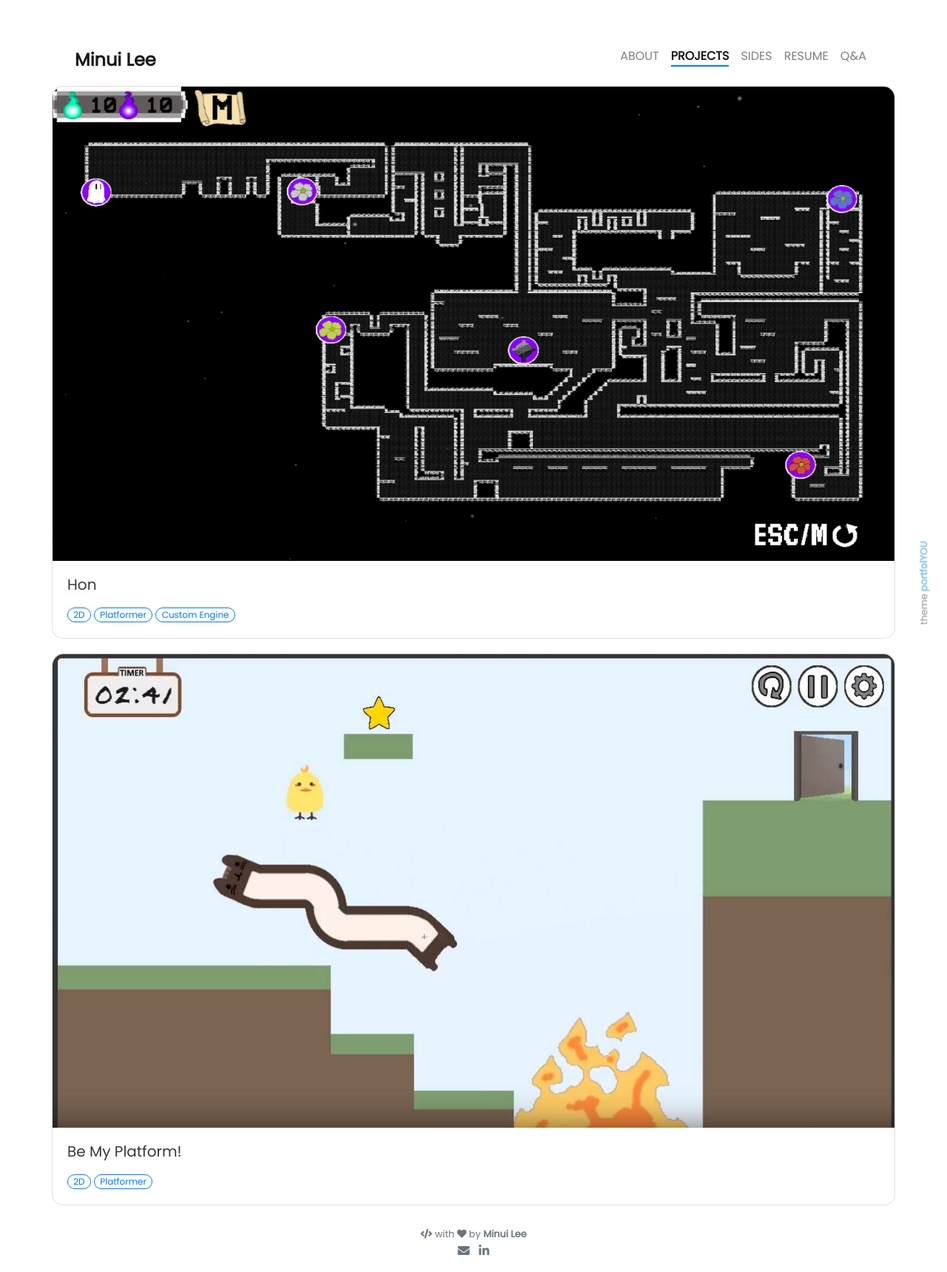
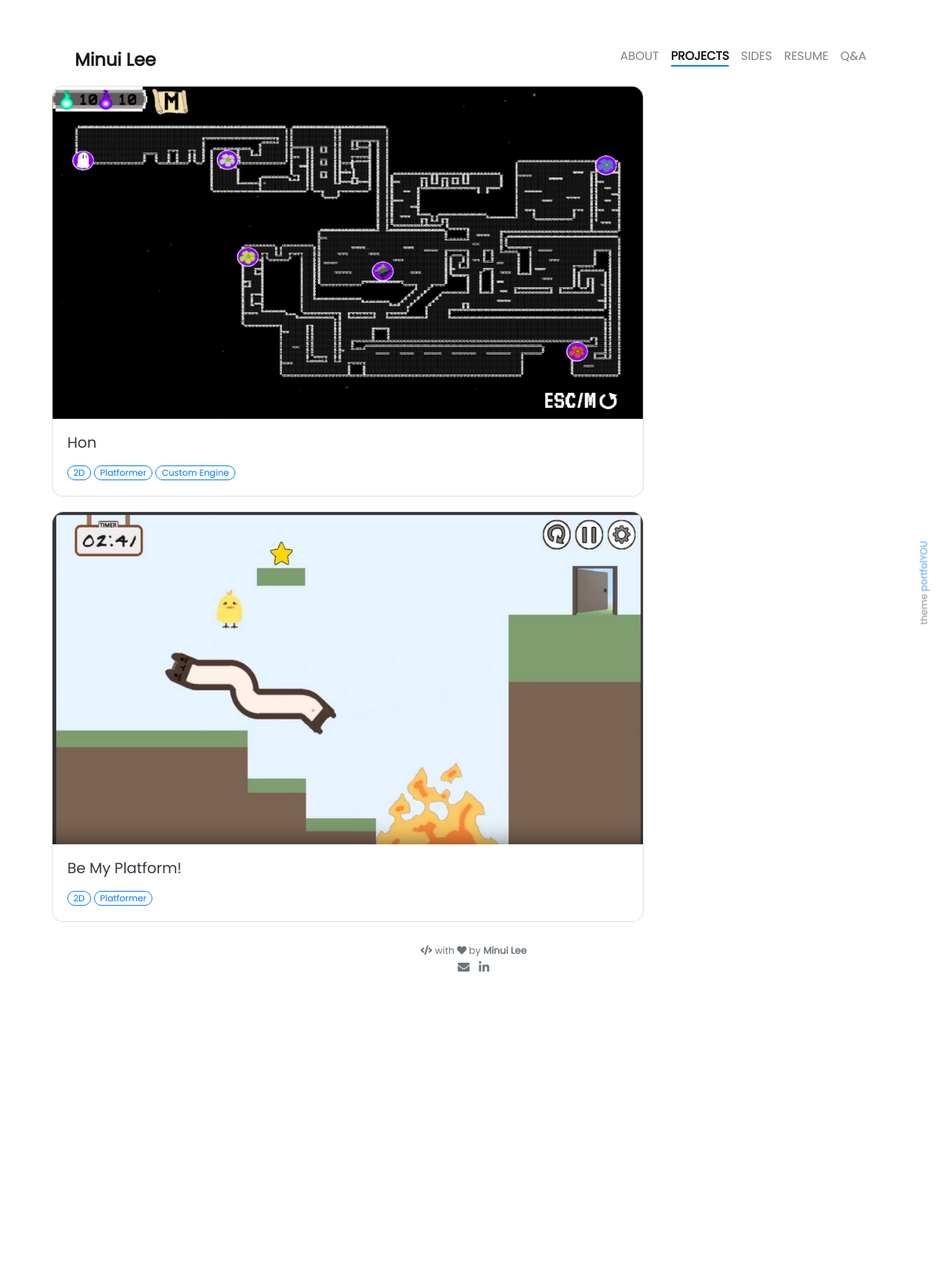
Before and after one commit to MinuiLee/MinuiLee.github.io, a Jekyll site: the page built from pages/teamprojects.html, in a window 1280 px wide. Shown: the whole page at 74% size. Built offline with Jekyll 4.4.1, drawn with Linux system fonts in a browser that asks for light colours; nearby versions of some CDN libraries; after the commit the page ends 1336 px from its top, so only the background shows below that.

Commit message:
no message

```diff
--- a/_includes/teamprojects/index.html
+++ b/_includes/teamprojects/index.html
@@ -1,4 +1,4 @@
-<div class="card-deck">
+<div class="card-deck" style="width: 50rem;">
 
   {% for project in site.projects %}
 
```
